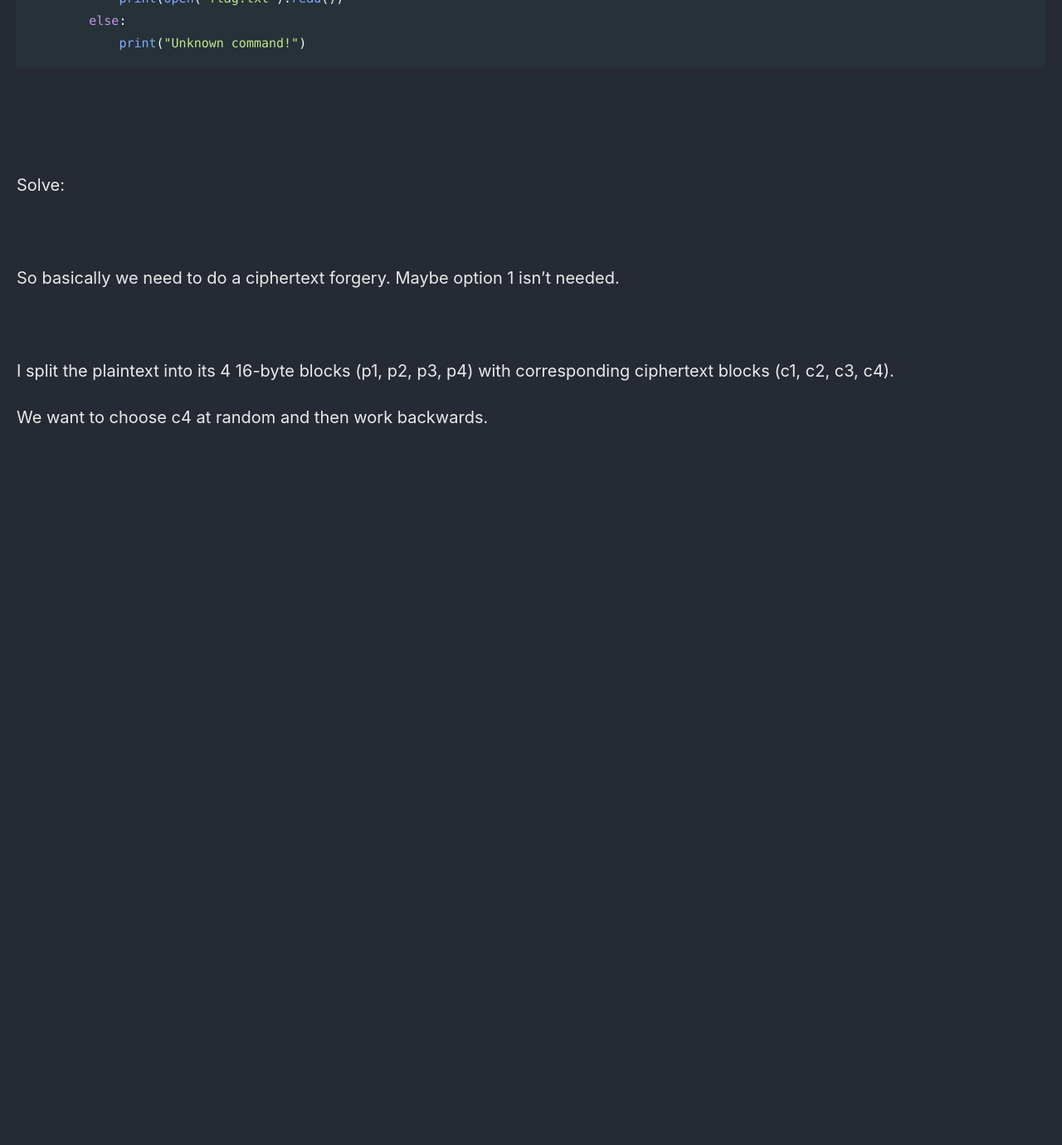
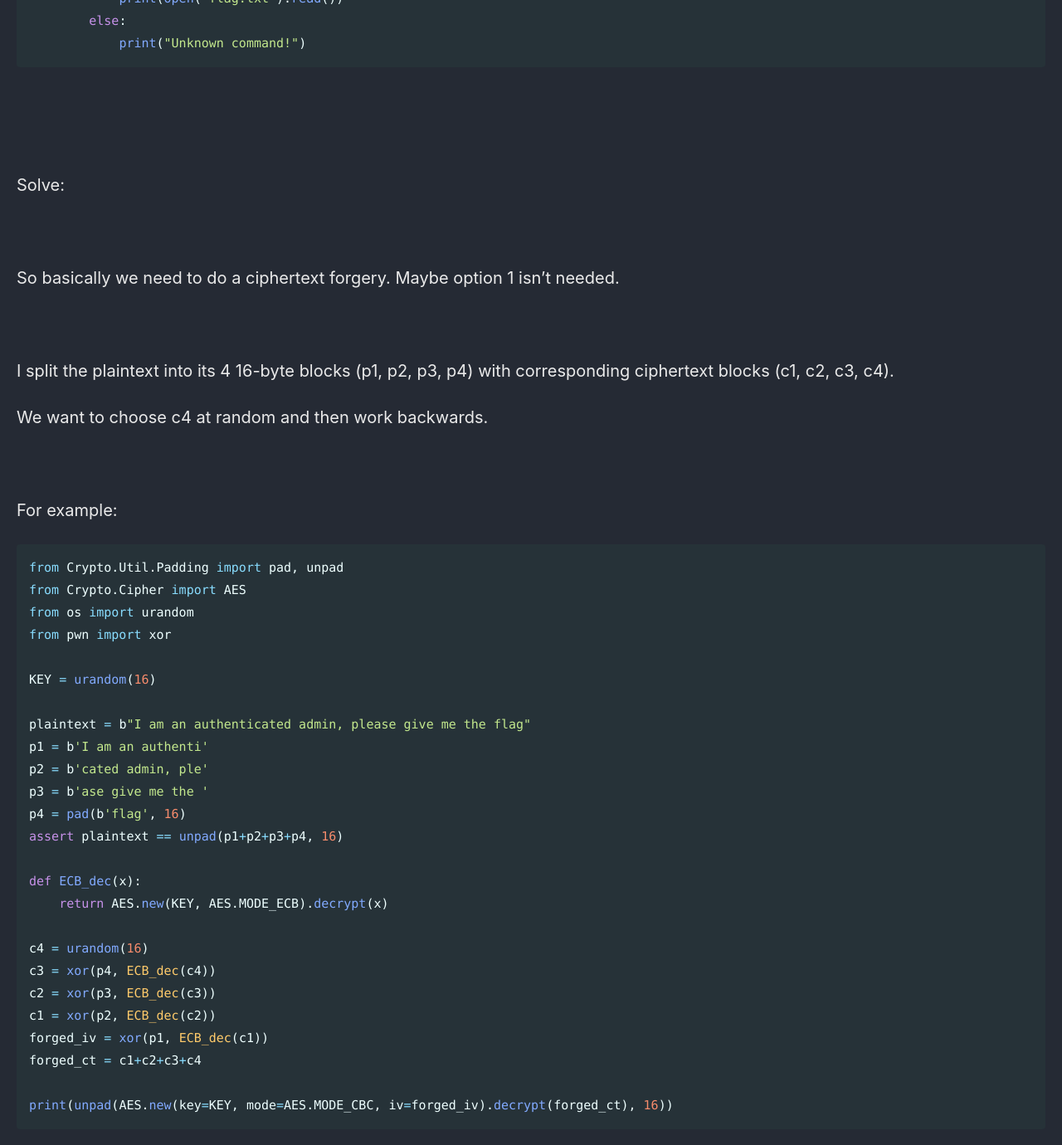
Before and after one commit to Connor-McCartney/Connor-McCartney.github.io, a Jekyll site: the page built from _pages/cryptography/other/EnchantedOracle-UofTCTF2025.md, in a window 1280 px wide and 1400 px high, scrolled down 1264 px. Shown: the top 1380 px of the window at 83% size. Built offline with Jekyll 4.4.1, drawn with Linux system fonts in a browser that asks for light colours; cached includes are drawn as plain includes; before the commit the page ends 1894 px from its top, so only the background shows below that.

Commit message:
Update EnchantedOracle-UofTCTF2025.md

````diff
--- a/_pages/cryptography/other/EnchantedOracle-UofTCTF2025.md
+++ b/_pages/cryptography/other/EnchantedOracle-UofTCTF2025.md
@@ -68,3 +68,37 @@ I split the plaintext into its 4 16-byte blocks (p1, p2, p3, p4) with correspond
 We want to choose c4 at random and then work backwards.
 
 <br>
+
+For example:
+
+```python
+from Crypto.Util.Padding import pad, unpad
+from Crypto.Cipher import AES
+from os import urandom
+from pwn import xor
+
+KEY = urandom(16)
+
+plaintext = b"I am an authenticated admin, please give me the flag"
+p1 = b'I am an authenti'
+p2 = b'cated admin, ple'
+p3 = b'ase give me the '
+p4 = pad(b'flag', 16)
+assert plaintext == unpad(p1+p2+p3+p4, 16)
+
+def ECB_dec(x):
+    return AES.new(KEY, AES.MODE_ECB).decrypt(x)
+
+c4 = urandom(16)
+c3 = xor(p4, ECB_dec(c4))
+c2 = xor(p3, ECB_dec(c3))
+c1 = xor(p2, ECB_dec(c2))
+forged_iv = xor(p1, ECB_dec(c1))
+forged_ct = c1+c2+c3+c4
+
+print(unpad(AES.new(key=KEY, mode=AES.MODE_CBC, iv=forged_iv).decrypt(forged_ct), 16))
+```
+
+<br>
+
+<br>
````
